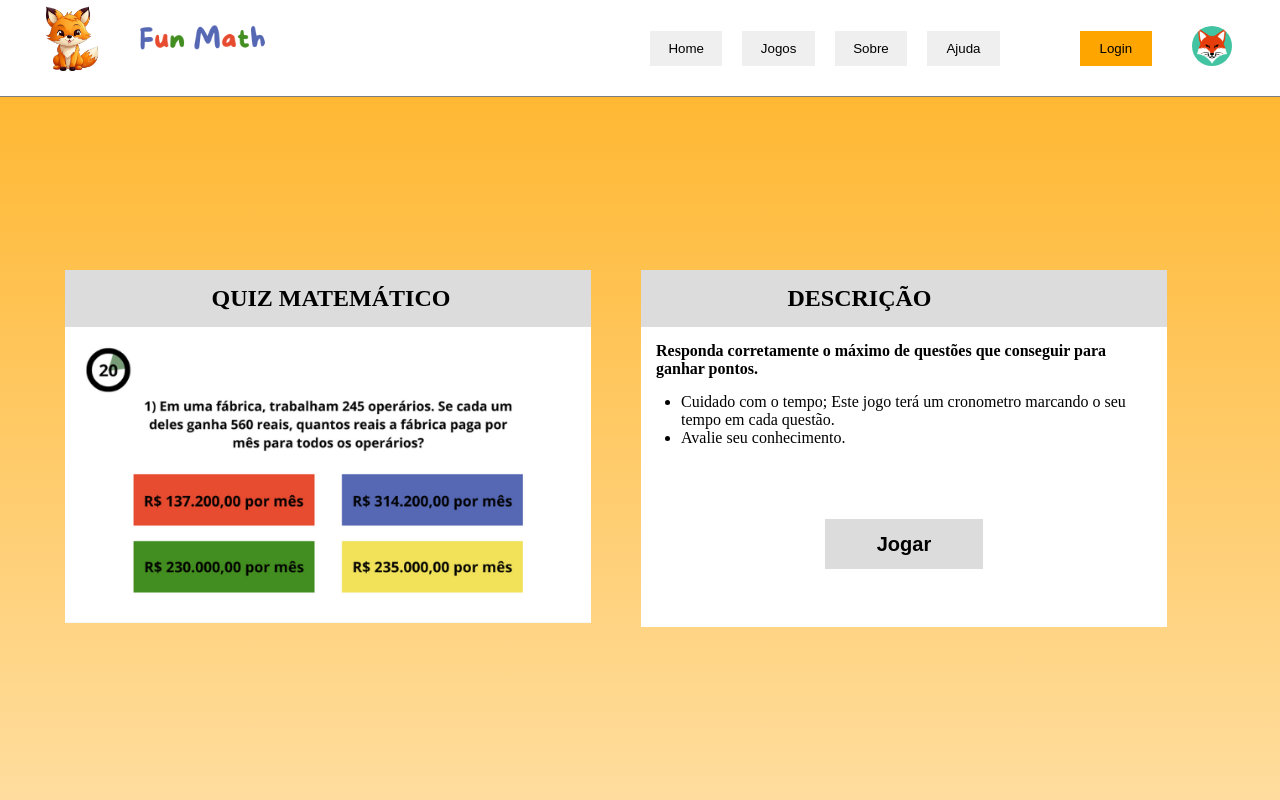
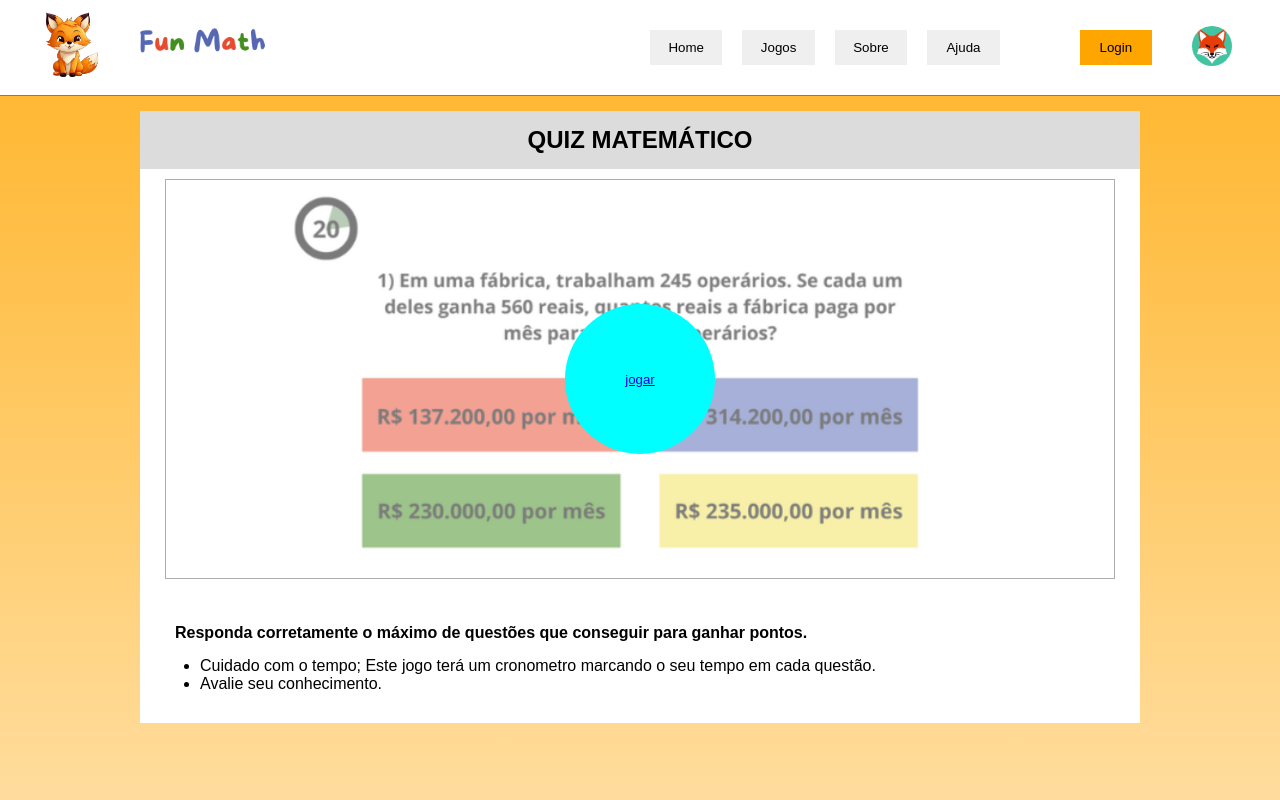
Before and after one commit to Eduardoooo0/FunMath, a Flask app: page /inicial_quiz in a window 1280 px wide. Run offline with Flask 3, Linux system fonts and the light colour scheme.

Commit message:
mudando o style

```diff
--- a/static/style/inicial_quiz.css
+++ b/static/style/inicial_quiz.css
@@ -1,57 +1,64 @@
-*{
+* {
     border: 0;
     margin: 0;
+    box-sizing: border-box;
 }
-body{
+
+body {
     display: flex;
     justify-content: center;
     align-items: center;
     height: 100vh;
     width: 100%;
+    margin: 0;
+    font-family: Arial, Helvetica, sans-serif;
 }
-.container{
+
+.container {
     display: flex;
-    position: fixed;
     flex-direction: column;
     width: 100%;
     height: 100%;
 }
-header{
+
+header {
     display: flex;
-    position: static;
     flex-direction: row;
     align-items: center;
     background-color: white;
     border-bottom: 1px solid rgb(124, 124, 124);
-    font-family: Arial, Helvetica, sans-serif;
     width: 100%;
     height: 12%;
+    font-family: Arial, Helvetica, sans-serif;
 }
-.logo{
+
+.logo {
     display: flex;
     flex-direction: row;
-    height: 100%;
+    align-items: center;
     width: 20%;
 }
-#logo1 img{
+
+#logo1 img {
     width: 80px;
     height: 80px;
     margin-left: 30px;
 }
-#logo2 img{
+
+#logo2 img {
     width: 180px;
     height: 180px;
-    margin-top: -40px;
+    margin-top: 15px;
 }
 
-.botoes{
+.botoes {
     display: flex;
     flex-direction: row;
     align-items: center;
     width: 40%;
     height: 35px;
+    font-size: 18px;
     margin-left: 30%;
-    font-size: 18px;
 }
 
 .links{
@@ -128,78 +135,88 @@
     border-radius: 20px;
     margin-left: 40px;
 }
-section{
+
+section {
     display: flex;
-    position: relative;
     flex-direction: column;
-    justify-content: center;
     width: 100%;
-    height: 900px;
+    flex: 1;
     overflow-y: auto;
-    background-image: linear-gradient(rgb(255, 184, 51), rgb(255, 221, 158)) ;
+    background-image: linear-gradient(rgb(255, 184, 51), rgb(255, 221, 158));
     padding: 15px;
 }
-.box{
+
+.box {
+    display: flex;
+    flex-direction: column;
+    align-items: center;
+    width: 85%;
+    max-width: 1000px;
+    margin: 0 auto;
+    background-color: white;
+}
+
+#titulo-jogo {
+    padding: 15px;
+    text-align: center;
+}
+
+#quad1 {
+    width: 95%;
+    height: 400px;
     position: relative;
     display: flex;
-    flex-direction: row;
-    height: 100%;
-    width: 90%;
+    align-items: center;
+    justify-content: center;
+    background-image: url('static/imgs/img-jogo-quiz.png');
+    background-size: cover;
+    background-position: center;
+    margin: 10px;
+    border: 1px solid rgb(173, 173, 173);
+
 }
-#titulo-jogo{
-    padding: 15px;
-    margin-left: 25%;
+
+#img_quiz {
+    width: 100%;
+    height: auto;
+    max-height: 500px;
+    object-fit: cover;
 }
-#quad1{
-    width: 110%;
-    height: 90%;
-    margin-left: 50px;
-    background-color: aqua;
-}
-#img_quiz{
-    width: 100%;
-    height: 100%;
-}
-#div_quiz{
+
+
+#div_quiz {
     width: 100%;
     background-color: gainsboro;
 }
-
-#quad2{
-    position: relative;
-    margin-left: 50px;
+#jogar {
+    display: flex;
+    align-items: center;
+    justify-content: center;
+    background-color: aqua;
+    background-size: cover;
+    background-position: center;
+    width: 150px;
+    height: 150px;
+    margin: 20px;
+    cursor: pointer;
+    border-radius: 150px;
+}
+#quad2 {
+    display: flex;
     flex-direction: column;
-    height: 100%;
-    width: 110%;
+    width: 90%;
+    margin-top: 20px;
+    margin-right: 60px;
+    padding-bottom: 30px;
     background-color: white;
 }
-#desc_text{
+
+#desc_text {
     padding: 15px;
 }
-#jogar{
-    position: relative;
-    background-color: gainsboro;
-    width: 30%;
-    height: 50px;
-    margin-left: 35%;
-    text-decoration: none;
-    margin-bottom: 10%;
-}
-a{
-    text-decoration: none;
-    color: black;
-}
-#desc{
-    padding: 15px;
-    margin-left: 25%;
-}
-.descricao{
+
+
+.descricao {
     display: flex;
     flex-direction: column;
-    justify-content: space-between;
-    height: 82.5%;
 }
-#div_quiz2{
-    width: 100%;
-    background-color: gainsboro;
-}
--- a/templates/inicial_quiz.html
+++ b/templates/inicial_quiz.html
@@ -30,22 +30,16 @@
         </header>
         <section>
             <div>
-
-
-
                 <div class="box">
+                    <div id="div_quiz">
+                        <h1 id="titulo-jogo">QUIZ MATEMÁTICO</h1>
+                    </div>
                     <div id="quad1">
-                        <div id="div_quiz">
-                            <h1 id="titulo-jogo">QUIZ MATEMÁTICO</h1>
-                        </div>
                         <div id="play-jogo">
-                            <img id="img_quiz" src="static/imgs/img-jogo-quiz.png" alt="">
+                            <button id="jogar"><a href="{{url_for('Fases')}}">jogar</a></button>
                         </div>
                     </div>
                     <div id="quad2">
-                        <div id="div_quiz2">
-                            <h1 id="desc">DESCRIÇÃO</h1>
-                        </div>
                         <div class="descricao">
                             <div>
                                 <h4 id="desc_text">Responda corretamente o máximo de questões que conseguir para ganhar pontos.</h4>
@@ -54,18 +48,11 @@
                                     <li><p>Avalie seu conhecimento.</p></li>
                                 </ul>
                             </div>
-
-                            <button id="jogar"><a href="{{url_for('Fases')}}"><h1>Jogar</h1></a></button>
                         </div>
                     </div>
-
-
                 </div>
             </div>
-
-
         </section>
-        <footer></footer>
     </div>
 </body>
 </html>
```
Also changed, not shown: static/imgs/botao-play.png (added), static/imgs/img-jogo-quiz.png, 11 other files.
